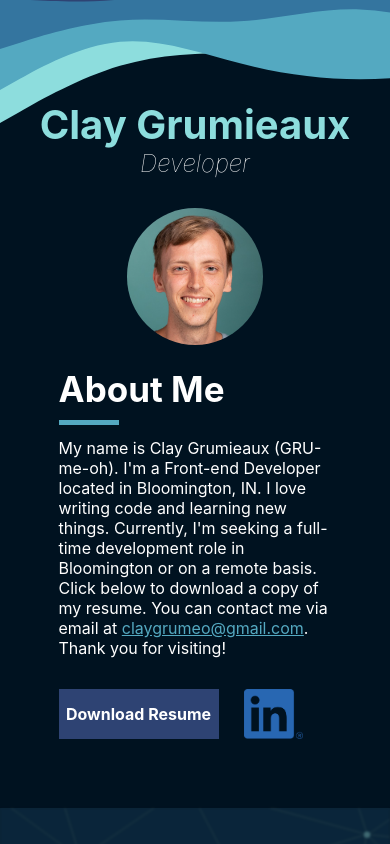
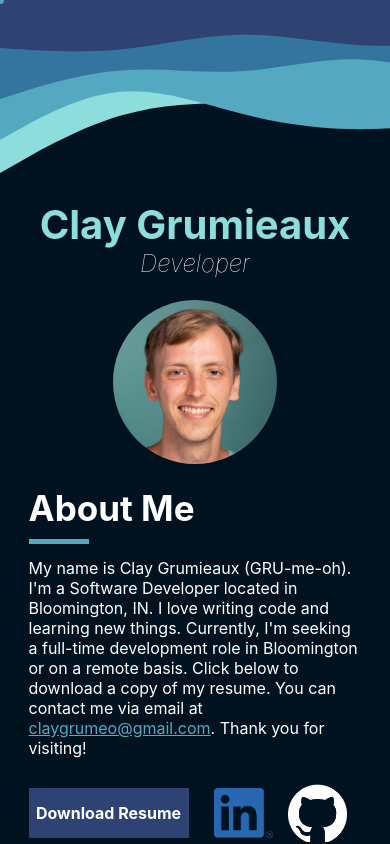
Before and after one commit to claygrumeo/claygrumeo.github.io, a React (Create React App) app: page / in a window 390 px wide. Built offline with nearby package versions, Linux system fonts and the light colour scheme.

Commit message:
style changes, github, favicon

```diff
--- a/src/components/AboutMe/AboutMe.css
+++ b/src/components/AboutMe/AboutMe.css
@@ -1,7 +1,7 @@
 .AboutMeParent {
   background-color: #001220;
   position: relative;
-  height: 250px;
+  height: 370px;
   margin: auto;
   display: flex;
   flex-direction: row;
@@ -30,6 +30,7 @@
 .AboutMeText {
   padding-right: 50px;
   margin-bottom: 30px;
+  line-height: 22px;
 }
 
 .ResumeButton {
@@ -52,16 +53,17 @@
 
 .ProfilePicture {
   border-radius: 50%;
-  width: 50%;
+  width: 60%;
   align-self: center;
   opacity: 0;
   animation: fadeIn 1s forwards;
   animation-delay: 150ms;
 }
 
-.LinkedInLogo {
+.SocialLogo {
   width: 59px;
   padding-top: 5px;
+  margin-right: 15px;
 }
 
 .AboutMeButtonsContainer {
@@ -76,14 +78,14 @@ a {
 
 @media only screen and (max-width: 600px) {
   .AboutMeParent {
-    transform: translateY(-120px);
     flex-direction: column;
     align-items: center;
-    height: 500px;
+    height: 635px;
   }
 
   .AboutMeText {
     padding-right: 0;
+    line-height: 20px;
   }
 
   .AboutMeCol {
@@ -109,9 +111,3 @@ a {
     height: 550px;
   }
 }
-
-@media only screen and (max-height: 600px) {
-  .AboutMeParent {
-    transform: translateY(-100px);
-  }
-}
--- a/src/components/AboutMe/AboutMe.jsx
+++ b/src/components/AboutMe/AboutMe.jsx
@@ -1,6 +1,7 @@
 import "./AboutMe.css";
 import profilePicture from "../../picture.PNG";
 import linkedInLogo from "../../LI-In-Bug.png";
+import gitHubLogo from "../../github-mark-white.png";
 
 export default function AboutMe() {
   return (
@@ -12,7 +13,7 @@ export default function AboutMe() {
         <div className="AboutMeContent">
           <h1 className="AboutMeHeadingText">About Me</h1>
           <p className="AboutMeText">
-            My name is Clay Grumieaux (GRU-me-oh). I'm a Front-end Developer
+            My name is Clay Grumieaux (GRU-me-oh). I'm a Software Developer
             located in Bloomington, IN. I love writing code and learning new
             things. Currently, I'm seeking a full-time development role in
             Bloomington or on a remote basis. Click below to download a copy of
@@ -32,9 +33,16 @@ export default function AboutMe() {
             </a>
             <a href="https://www.linkedin.com/in/claygrumeo/" target="_blank" rel="noreferrer">
               <img
-                className="LinkedInLogo"
+                className="SocialLogo"
                 src={linkedInLogo}
                 alt="linkedin-logo"
+              />
+            </a>
+            <a href="https://www.github.com/claygrumeo/" target="_blank" rel="noreferrer">
+              <img
+                className="SocialLogo"
+                src={gitHubLogo}
+                alt="github-logo"
               />
             </a>
           </div>
--- a/src/components/Header/Header.css
+++ b/src/components/Header/Header.css
@@ -2,12 +2,13 @@
   display: flex;
   background-image: url("../../layered-peaks-haikei.svg");
   justify-content: center;
+  height: 300px;
 }
 
 .NameCard {
-  padding-top: 200px;
   animation: fadeIn 1s;
   padding-bottom: 50px;
+  padding-top: 200px;
 }
 
 .NameCardTitle {
@@ -34,19 +35,3 @@
     transform: translateX(0px);
   }
 }
-
-@media only screen and (max-width: 600px) {
-  .HeaderParent {
-    transform: translateY(-50px);
-  }
-
-  .NameCard {
-    transform: translateY(-50px);
-  }
-}
-
-@media only screen and (max-height: 600px) {
-  .NameCard {
-    transform: translateY(-50px);
-  }
-}
```
Also changed, not shown: src/github-mark-white.png (added).
